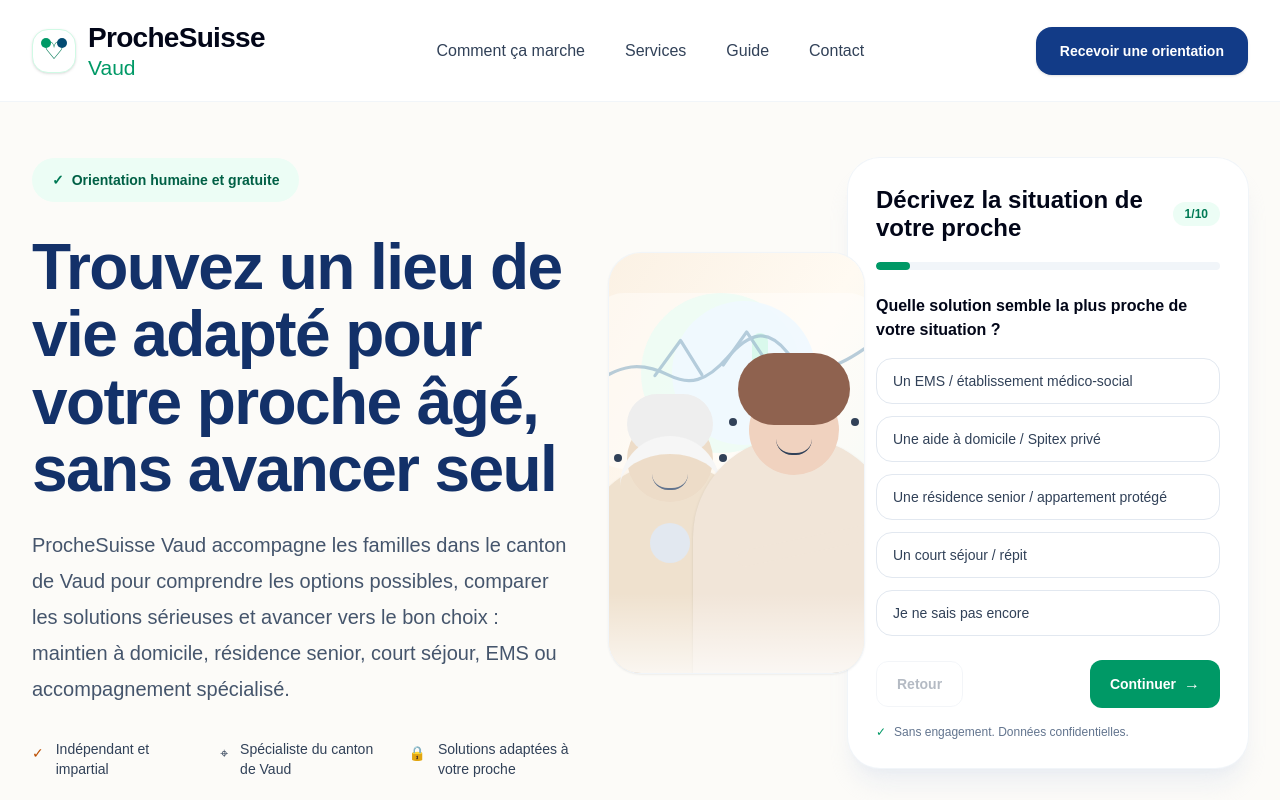
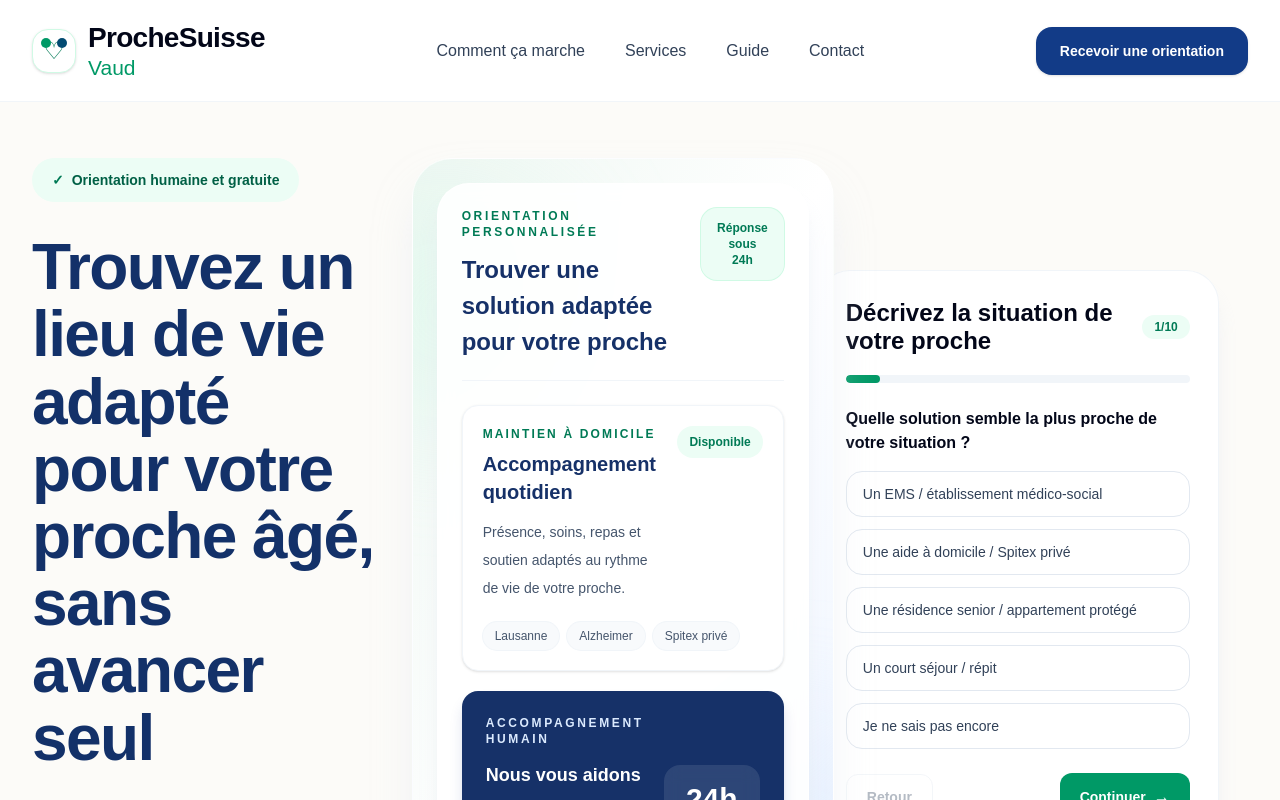
Before and after one commit to lucasruscio-hub/prochesuisse-vaud, a Next.js app: page / in a window 1280 px wide. Shown: the top 800 px of the page. Built offline with nearby package versions, Linux system fonts and the light colour scheme.

Commit message:
Save current working landing page

```diff
--- a/app/page.js
+++ b/app/page.js
@@ -219,49 +219,82 @@ function Logo() {
 
 function HeroImage() {
   return (
-    <div className="relative min-h-[420px] overflow-hidden rounded-[2rem] bg-gradient-to-br from-[#fbf1e4] via-[#fffaf2] to-[#eaf4f0] shadow-sm ring-1 ring-slate-100">
-      <div className="absolute left-1/2 top-10 h-44 w-72 -translate-x-1/2 rounded-[2rem] bg-white/40" />
-      <div className="absolute left-8 top-10 h-40 w-40 rounded-full bg-emerald-50/80" />
-      <div className="absolute right-12 top-12 h-36 w-36 rounded-full bg-sky-50/90" />
-      <div className="absolute right-12 top-28 h-40 w-5 rounded-full bg-emerald-100/80" />
-      <div className="absolute right-24 top-20 h-24 w-4 rounded-full bg-emerald-100/70" />
+    <div className="relative flex items-center justify-center px-4 lg:px-0">
+      <div className="relative w-full max-w-[520px] overflow-hidden rounded-[2.5rem] border border-white/70 bg-gradient-to-br from-[#eef7f2] via-white to-[#edf4ff] p-6 shadow-2xl shadow-slate-200/70 backdrop-blur">
+        <div className="absolute -left-20 top-10 h-56 w-56 rounded-full bg-emerald-100/40 blur-3xl" />
+        <div className="absolute -right-20 bottom-0 h-64 w-64 rounded-full bg-blue-100/50 blur-3xl" />
 
-      <svg
-        className="absolute left-1/2 top-16 h-24 w-80 -translate-x-1/2 opacity-70"
-        viewBox="0 0 280 90"
-        fill="none"
-      >
-        <path d="M4 65C32 43 52 42 78 55C96 64 112 61 132 38C153 14 169 10 188 33C205 54 226 58 276 18" stroke="#9bb9cd" strokeWidth="3" strokeLinecap="round" />
-        <path d="M64 55L88 22L108 54" stroke="#9bb9cd" strokeWidth="3" strokeLinecap="round" strokeLinejoin="round" />
-        <path d="M128 45L150 14L174 50" stroke="#9bb9cd" strokeWidth="3" strokeLinecap="round" strokeLinejoin="round" />
-      </svg>
+        <div className="relative rounded-[2rem] border border-white/80 bg-white/90 p-6 shadow-xl shadow-slate-200/60 backdrop-blur">
+          <div className="flex items-start justify-between gap-5 border-b border-slate-100 pb-5">
+            <div>
+              <p className="text-xs font-semibold uppercase tracking-[0.22em] text-emerald-700">
+                Orientation personnalisée
+              </p>
+              <h3 className="mt-3 text-2xl font-semibold leading-9 text-[#163168]">
+                Trouver une solution adaptée pour votre proche
+              </h3>
+            </div>
 
-      <div className="absolute inset-x-0 bottom-0 flex items-end justify-center px-4 pb-0">
-        <div className="relative flex w-full max-w-[720px] items-end justify-center gap-1 sm:gap-6">
-          <div className="relative flex h-[315px] w-[230px] items-end justify-center">
-            <div className="absolute bottom-0 h-[210px] w-[178px] rounded-t-[88px] bg-[#efe1ce] shadow-sm" />
-            <div className="absolute top-[58px] h-[86px] w-[86px] rounded-full bg-[#eddcc8]" />
-            <div className="absolute top-[36px] h-[60px] w-[86px] rounded-full bg-[#eeeeee]" />
-            <div className="absolute top-[78px] h-[54px] w-[100px] rounded-t-full border-t-[18px] border-[#f6f6f6]" />
-            <div className="absolute left-[94px] top-[96px] h-2 w-2 rounded-full bg-slate-700" />
-            <div className="absolute right-[94px] top-[96px] h-2 w-2 rounded-full bg-slate-700" />
-            <div className="absolute top-[116px] h-4 w-9 rounded-b-full border-b-2 border-slate-500" />
-            <div className="absolute bottom-[110px] h-10 w-10 rounded-full bg-slate-200" />
+            <div className="rounded-2xl bg-emerald-50 px-4 py-3 text-center text-xs font-semibold text-emerald-700 ring-1 ring-emerald-100">
+              Réponse<br />sous 24h
+            </div>
           </div>
 
-          <div className="relative flex h-[350px] w-[270px] items-end justify-center">
-            <div className="absolute bottom-0 h-[236px] w-[202px] rounded-t-[100px] bg-[#f1e5d8] shadow-sm" />
-            <div className="absolute top-[62px] h-[90px] w-[90px] rounded-full bg-[#f0d2bf]" />
-            <div className="absolute top-[30px] h-[72px] w-[112px] rounded-full bg-[#8f624f]" />
-            <div className="absolute top-[95px] left-[111px] h-2 w-2 rounded-full bg-slate-700" />
-            <div className="absolute top-[95px] right-[111px] h-2 w-2 rounded-full bg-slate-700" />
-            <div className="absolute top-[116px] h-4 w-9 rounded-b-full border-b-2 border-slate-700" />
-            <div className="absolute bottom-[120px] -left-1 h-4 w-36 rotate-[-12deg] rounded-full bg-[#f1e5d8]" />
+          <div className="mt-6 space-y-5">
+            <div className="rounded-2xl border border-slate-100 bg-white p-5 shadow-sm">
+              <div className="flex items-start justify-between gap-4">
+                <div>
+                  <p className="text-xs font-semibold uppercase tracking-[0.18em] text-emerald-700">
+                    Maintien à domicile
+                  </p>
+                  <h4 className="mt-2 text-xl font-semibold text-[#163168]">
+                    Accompagnement quotidien
+                  </h4>
+                  <p className="mt-3 text-sm leading-7 text-slate-600">
+                    Présence, soins, repas et soutien adaptés au rythme de vie de votre proche.
+                  </p>
+                </div>
+
+                <div className="rounded-2xl bg-emerald-50 px-3 py-2 text-xs font-semibold text-emerald-700">
+                  Disponible
+                </div>
+              </div>
+
+              <div className="mt-5 flex flex-wrap gap-2">
+                <span className="rounded-full bg-slate-50 px-3 py-1.5 text-xs text-slate-600 ring-1 ring-slate-100">
+                  Lausanne
+                </span>
+                <span className="rounded-full bg-slate-50 px-3 py-1.5 text-xs text-slate-600 ring-1 ring-slate-100">
+                  Alzheimer
+                </span>
+                <span className="rounded-full bg-slate-50 px-3 py-1.5 text-xs text-slate-600 ring-1 ring-slate-100">
+                  Spitex privé
+                </span>
+              </div>
+            </div>
+
+            <div className="rounded-2xl bg-[#163168] p-6 text-white shadow-lg shadow-blue-900/20">
+              <div className="flex items-center justify-between gap-5">
+                <div>
+                  <p className="text-xs font-semibold uppercase tracking-[0.22em] text-blue-100">
+                    Accompagnement humain
+                  </p>
+                  <p className="mt-3 text-lg font-semibold leading-8">
+                    Nous vous aidons à avancer vers une solution claire et rassurante.
+                  </p>
+                </div>
+
+                <div className="rounded-2xl bg-white/10 px-5 py-4 text-center backdrop-blur">
+                  <p className="text-3xl font-bold">24h</p>
+                  <p className="mt-1 text-xs leading-4 text-blue-100">
+                    première orientation
+                  </p>
+                </div>
+              </div>
+            </div>
           </div>
         </div>
       </div>
-
-      <div className="absolute bottom-0 left-0 right-0 h-20 bg-gradient-to-t from-white/70 to-transparent" />
     </div>
   );
 }
--- a/package.json
+++ b/package.json
@@ -9,6 +9,7 @@
     "lint": "eslint"
   },
   "dependencies": {
+    "@supabase/supabase-js": "^2.106.0",
     "next": "16.2.6",
     "react": "19.2.4",
     "react-dom": "19.2.4"
```
Also changed, not shown: 1 other file (tests, documents, lock files or other folders).
